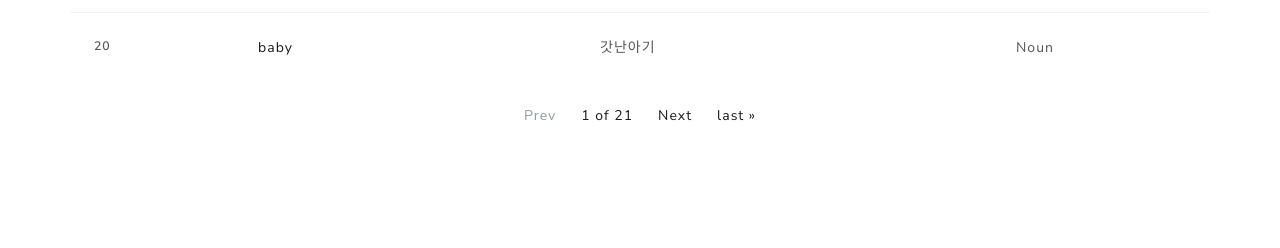
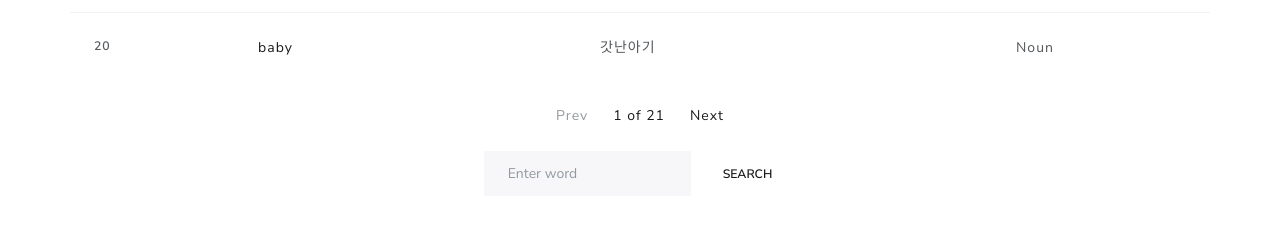
Before and after one commit to shg9411/wesley_word, a Django app: page /word/ in a window 1280 px wide. Shown: the part 1466-1714 px from the top of the page. Before the commit the page ends 1587 px from the top, so only its background shows below. Run offline with Django 3.2, Linux system fonts and the light colour scheme; data comes from the database, SQL or seed files in the repository; both versions use the stored data as it was after the commit; some libraries are stand-ins or nearby versions.

Commit message:
update listview and pagination

```diff
--- a/wesley/words/templates/words/word_list.html
+++ b/wesley/words/templates/words/word_list.html
@@ -36,12 +36,15 @@
 <nav>
 					<ul class="pagination mx-auto justify-content-center">
 						{% if page_obj.has_previous %}
+							{% if request.GET.w %}
 							<li class="page-item">
-								<a class="page-link" href="?page=1">&laquo; first</a>
-							</li>
+                                                                <a class="page-link" href="?w={{request.GET.w}}&page={{page_obj.previous_page_number }}">Prev</a>
+                                                        </li>
+							{% else %}
 							<li class="page-item">
 								<a class="page-link" href="?page={{page_obj.previous_page_number }}">Prev</a>
 							</li>
+							{% endif %}
 						{% else %}
 							<li class="page-item disabled">
 								<a class="page-link" href="#">Prev</a>
@@ -51,13 +54,15 @@
 							<a class="page-link" href="#">{{page_obj.number}} of {{page_obj.paginator.num_pages}}</a>
 						</li>
 						{% if page_obj.has_next %}
+							{% if request.GET.w %}
+	                                                <li class="page-item">
+                                                                <a class="page-link" href="?w={{request.GET.w}}&page={{page_obj.next_page_number }}">Next</a>
+                                                        </li>
+							{% else %}
 							<li class="page-item">
 								<a class="page-link" href="?page={{page_obj.next_page_number }}">Next</a>
 							</li>
-							<li class="page-item">
-								<a class="page-link" href="?page={{ page_obj.paginator.num_pages }}">last &raquo;</a>
-							</li>
-
+							{% endif %}
 						{% else %}
 							<li class="page-item disabled">
 								<a class="page-link" href="#">Next</a>
@@ -65,5 +70,11 @@
 						{% endif %}
 					</ul>
 				</nav>
+<form class="form-inline justify-content-center" action="/searchWord/" method="get">
+					{% if request.GET.w %}
+					<input class="form-control mr-sm-2" type="text" name="w" value="{{request.GET.w}}">				{% else %}
+					<input class="form-control mr-sm-2" type="text" name="w" placeholder="Enter word">{% endif %}
+						<button class="btn btn-secondary my-2 my-sm-0" type="submit" value="Search">Search</button>
+					</form>
 </div>
 {% endblock %}
--- a/wesley/words/urls.py
+++ b/wesley/words/urls.py
@@ -12,6 +12,7 @@ urlpatterns = [
     path('word/<int:pk>/delete/',views.WordDelV.as_view(),name='word-delete'),
     path('word/<int:pk>/edit/',views.WordUV.as_view(),name='word-edit'),
     path('search/',views.search.as_view(), name='search'),
+    path('searchWord/',views.search_word.as_view(), name='search-word'),
     path('wordbook/<int:pk>/',views.detail,name='detail'),
     path('getNextVerb/',views.getNextVerb),
     path('getNextSub/',views.getNextSub),
--- a/wesley/words/views.py
+++ b/wesley/words/views.py
@@ -59,6 +59,20 @@ class WordDV(DetailView):
     def get_context_data(self, **kwargs):
         context = super().get_context_data(**kwargs)
         return context
+
+class search_word(ListView):
+    model = Word
+    context_object_name = 'word_list'
+    template_name = 'words/word_list.html'
+    paginate_by = 20
+
+    def get_queryset(self):
+        q = self.request.GET.get('w','')
+        if q=='':
+            word_list = self.model.objects.all().order_by('word')
+        else:
+            word_list = self.model.objects.filter(word__icontains=q).order_by('word')
+        return word_list
 
 class search(ListView):
     model = WordBook
```
Also changed, not shown: wesley/db.sqlite3.
